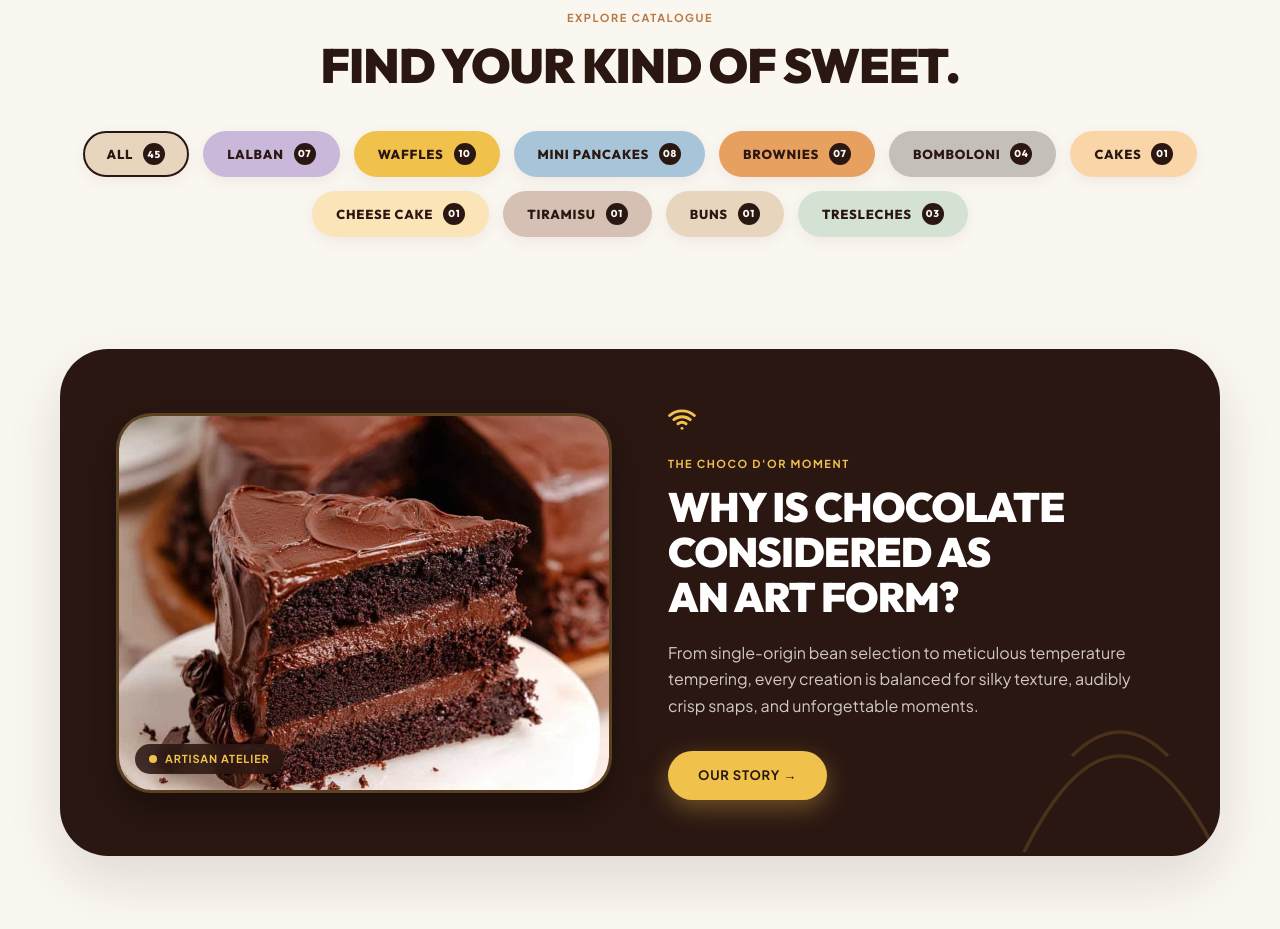
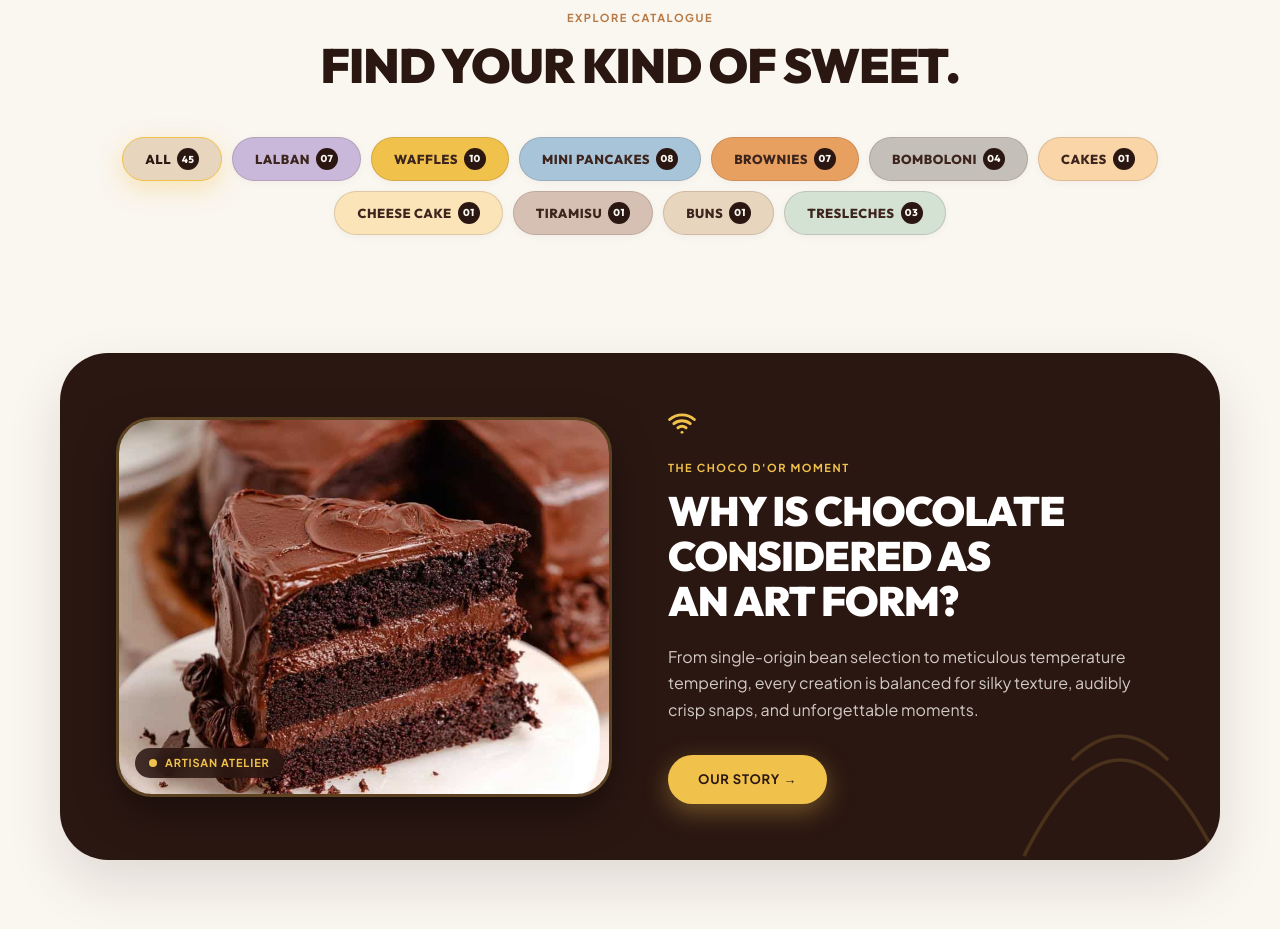
Before and after one commit to risewithmediaofficial-collab/chocodor, a React (Vite) app in the folder frontend/: page / in a window 1280 px wide. Shown: the part 1920-2849 px from the top of the page. Built offline with nearby package versions, Linux system fonts and the light colour scheme.

Commit message:
fix(pos): resolve category buttons squishing and overlapping with dedicated horizontal scroll track

```diff
--- a/frontend/src/index.css
+++ b/frontend/src/index.css
@@ -4002,3 +4002,115 @@ body.modal-open {
     border: none !important;
   }
 }
+
+/* ─── Category Filter Pills & POS Menu Chips ─── */
+
+.category-pills {
+  display: flex;
+  gap: 10px;
+  flex-wrap: wrap;
+  justify-content: center;
+  align-items: center;
+  padding: 6px 0;
+  margin: 0 auto;
+}
+
+.category-pill {
+  display: inline-flex;
+  align-items: center;
+  gap: 6px;
+  padding: 10px 22px;
+  border-radius: var(--radius-pill);
+  font-size: 13px;
+  font-weight: 800;
+  letter-spacing: 0.04em;
+  text-transform: uppercase;
+  color: var(--cocoa);
+  background: var(--white);
+  border: 1px solid rgba(61, 37, 30, 0.15);
+  box-shadow: 0 2px 8px rgba(43, 23, 18, 0.04);
+  cursor: pointer;
+  white-space: nowrap;
+  flex-shrink: 0;
+  transition: all 0.25s var(--ease);
+}
+
+.category-pill:hover {
+  border-color: var(--caramel);
+  color: var(--cocoa-dark);
+  transform: translateY(-1px);
+  box-shadow: 0 4px 14px rgba(43, 23, 18, 0.08);
+}
+
+.category-pill--active {
+  background: var(--gold);
+  color: var(--cocoa-dark);
+  border-color: var(--gold);
+  box-shadow: var(--shadow-gold);
+}
+
+.category-pill--active:hover {
+  background: var(--gold-hover);
+  border-color: var(--gold-hover);
+  color: var(--cocoa-dark);
+}
+
+/* POS Category Chips Bar */
+.pos-category-bar {
+  display: flex;
+  gap: 8px;
+  overflow-x: auto;
+  padding: 4px 0 10px;
+  margin-bottom: 16px;
+  scrollbar-width: thin;
+  -webkit-overflow-scrolling: touch;
+  align-items: center;
+}
+
+.pos-category-bar::-webkit-scrollbar {
+  height: 5px;
+}
+
+.pos-category-bar::-webkit-scrollbar-track {
+  background: rgba(61, 37, 30, 0.05);
+  border-radius: 4px;
+}
+
+.pos-category-bar::-webkit-scrollbar-thumb {
+  background: rgba(61, 37, 30, 0.25);
+  border-radius: 4px;
+}
+
+.pos-category-chip {
+  flex-shrink: 0 !important;
+  display: inline-flex;
+  align-items: center;
+  gap: 6px;
+  padding: 8px 18px;
+  border-radius: var(--radius-pill);
+  font-size: 12px;
+  font-weight: 800;
+  letter-spacing: 0.04em;
+  text-transform: uppercase;
+  color: var(--cocoa);
+  background: #FFFFFF;
+  border: 1.5px solid rgba(61, 37, 30, 0.15);
+  cursor: pointer;
+  white-space: nowrap;
+  transition: all 0.2s ease;
+  box-shadow: 0 2px 6px rgba(43, 23, 18, 0.04);
+}
+
+.pos-category-chip:hover {
+  border-color: var(--caramel);
+  color: var(--cocoa-dark);
+  background: #FAF6F0;
+  transform: translateY(-1px);
+}
+
+.pos-category-chip--active {
+  background: var(--gold) !important;
+  color: var(--cocoa-dark) !important;
+  border-color: var(--gold) !important;
+  box-shadow: 0 4px 14px rgba(240, 193, 75, 0.4) !important;
+}
--- a/frontend/src/pages/admin/AdminPOSPage.jsx
+++ b/frontend/src/pages/admin/AdminPOSPage.jsx
@@ -349,12 +349,11 @@ export default function AdminPOSPage() {
             </div>
           </div>
 
-          {/* Category Chips */}
-          <div style={{ display: 'flex', gap: '6px', overflowX: 'auto', paddingBottom: '8px', marginBottom: '14px', scrollbarWidth: 'none' }}>
+          {/* Category Chips Bar */}
+          <div className="pos-category-bar">
             <button
               type="button"
-              className={`btn btn--sm ${activeCategory === 'ALL' ? 'btn--gold' : 'btn--outline'}`}
-              style={{ padding: '6px 12px', fontSize: '11px', whiteSpace: 'nowrap' }}
+              className={`pos-category-chip ${activeCategory === 'ALL' ? 'pos-category-chip--active' : ''}`}
               onClick={() => setActiveCategory('ALL')}
             >
               All Items ({filteredProducts.length})
@@ -363,8 +362,7 @@ export default function AdminPOSPage() {
               <button
                 key={c.id}
                 type="button"
-                className={`btn btn--sm ${activeCategory === c.slug || activeCategory === c.id ? 'btn--gold' : 'btn--outline'}`}
-                style={{ padding: '6px 12px', fontSize: '11px', whiteSpace: 'nowrap' }}
+                className={`pos-category-chip ${activeCategory === c.slug || activeCategory === c.id ? 'pos-category-chip--active' : ''}`}
                 onClick={() => setActiveCategory(c.slug || c.id)}
               >
                 {c.name}
```
